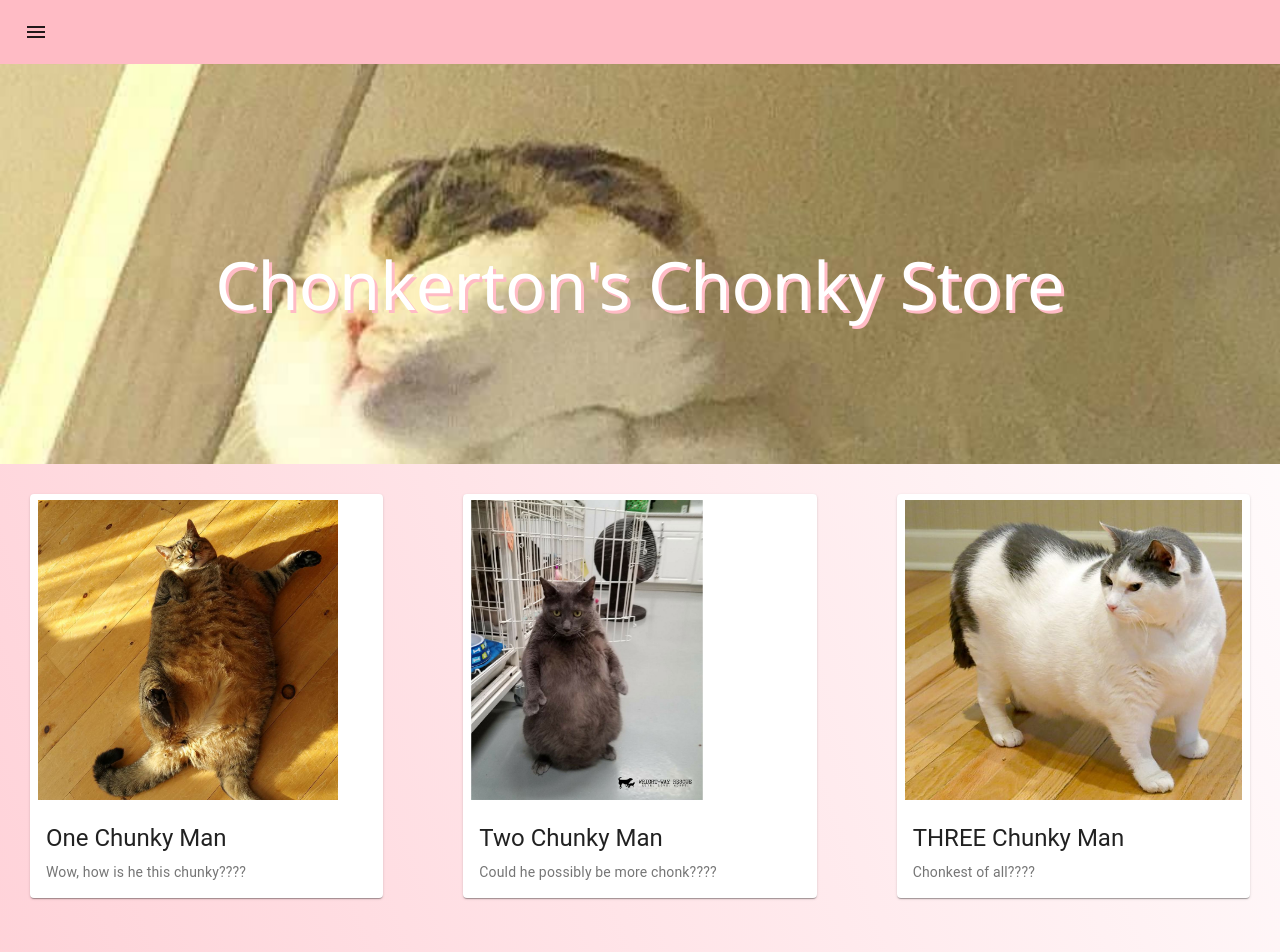
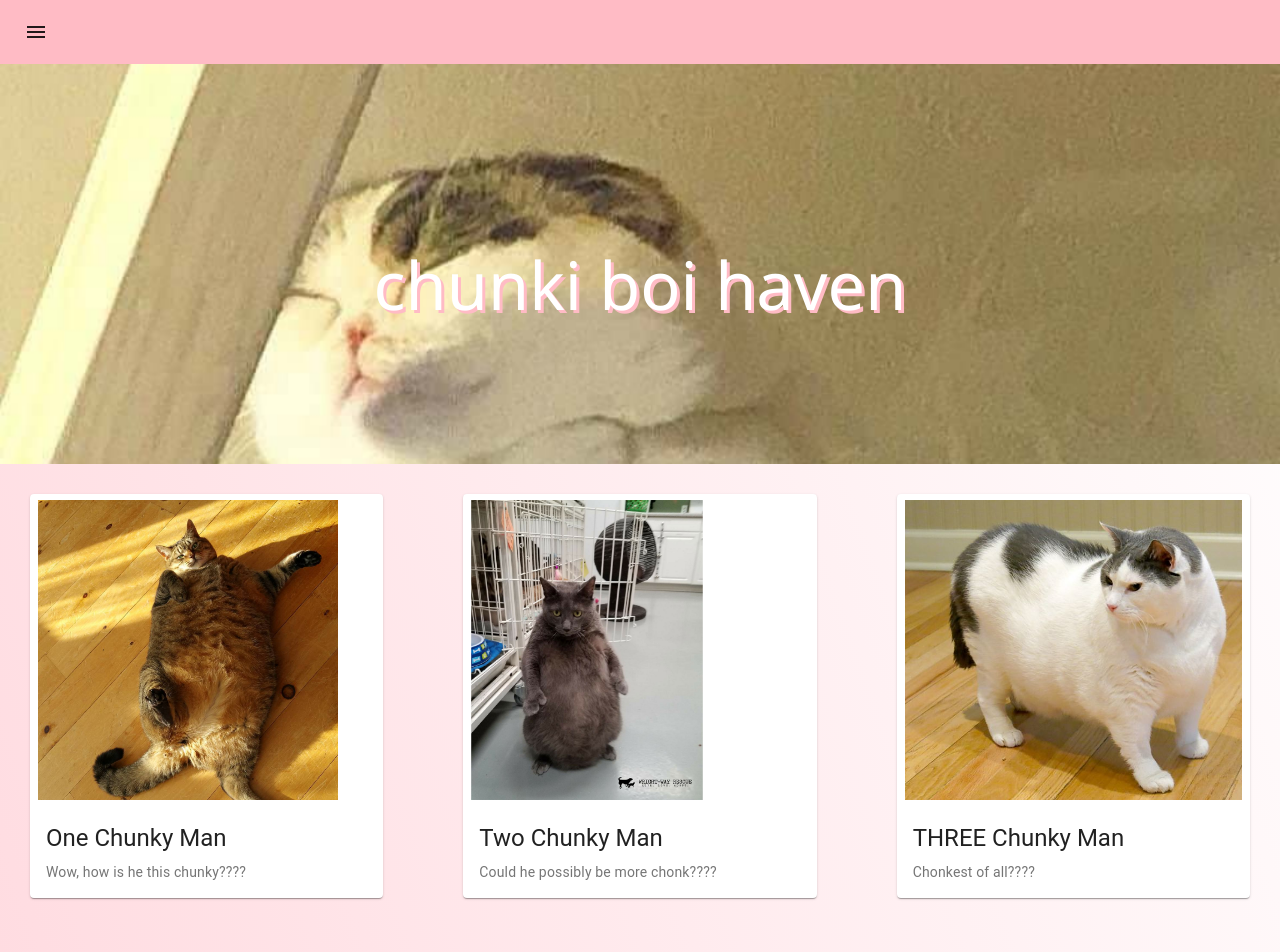
Before and after one commit to smeebear/chonk-store, a React (Create React App) app: page / in a window 1280 px wide. Shown: the top 952 px of the page. Built offline with nearby package versions, Linux system fonts and the light colour scheme; the HTML template or start-up script is replaced by a standard one.

Commit message:
DOUBLED our chonkage

```diff
--- a/src/App.js
+++ b/src/App.js
@@ -6,6 +6,8 @@ import { createMuiTheme} from '@material-ui/core/styles';
 import { ThemeProvider } from '@material-ui/styles';
 import Footer from './components/Footer';
 import Home from './components/Home';
+import banner from './img/banner.jpg'
+import banner2 from './img/banner2.jpg'
 
 const theme = createMuiTheme({
   palette: {
@@ -20,7 +22,11 @@ function App() {
     <div className="App">
       <ThemeProvider theme={ theme }>
         <NavBar title="chonky" />
-        <BannerImage />
+        <BannerImage img={banner} title="chunki boi haven" />
+        <div className="App-home" >
+          <Home />
+        </div>
+        <BannerImage img={banner2} title="he observe" />
         <div className="App-home" >
           <Home />
         </div>
--- a/src/components/BannerImage.js
+++ b/src/components/BannerImage.js
@@ -2,7 +2,7 @@ import '../App.css';
 import React from 'react';
 import { Parallax } from 'react-parallax';
 import { makeStyles } from '@material-ui/core'
-import banner from '../img/banner.jpg'
+
 
 const useStyles = makeStyles(theme => ({
     banner: {
@@ -27,18 +27,18 @@ const useStyles = makeStyles(theme => ({
     }
   }));
 
-export default function BannerImage() {
+export default function BannerImage(props) {
     const classes = useStyles();
 
     return (
         <Parallax
             blur={.5}
-            bgImage={banner}
+            bgImage={props.img}
             bgImageAlt="schleepy boi"
             strength={500}
         >
             <div className={ classes.banner} />
-            <div className={ classes.title }>Chonkerton's Chonky Store</div>
+            <div className={ classes.title }>{props.title}</div>
 
         </Parallax>
     );
```
Also changed, not shown: src/img/banner2.jpg (added), 1 other file (tests, documents, lock files or other folders).
